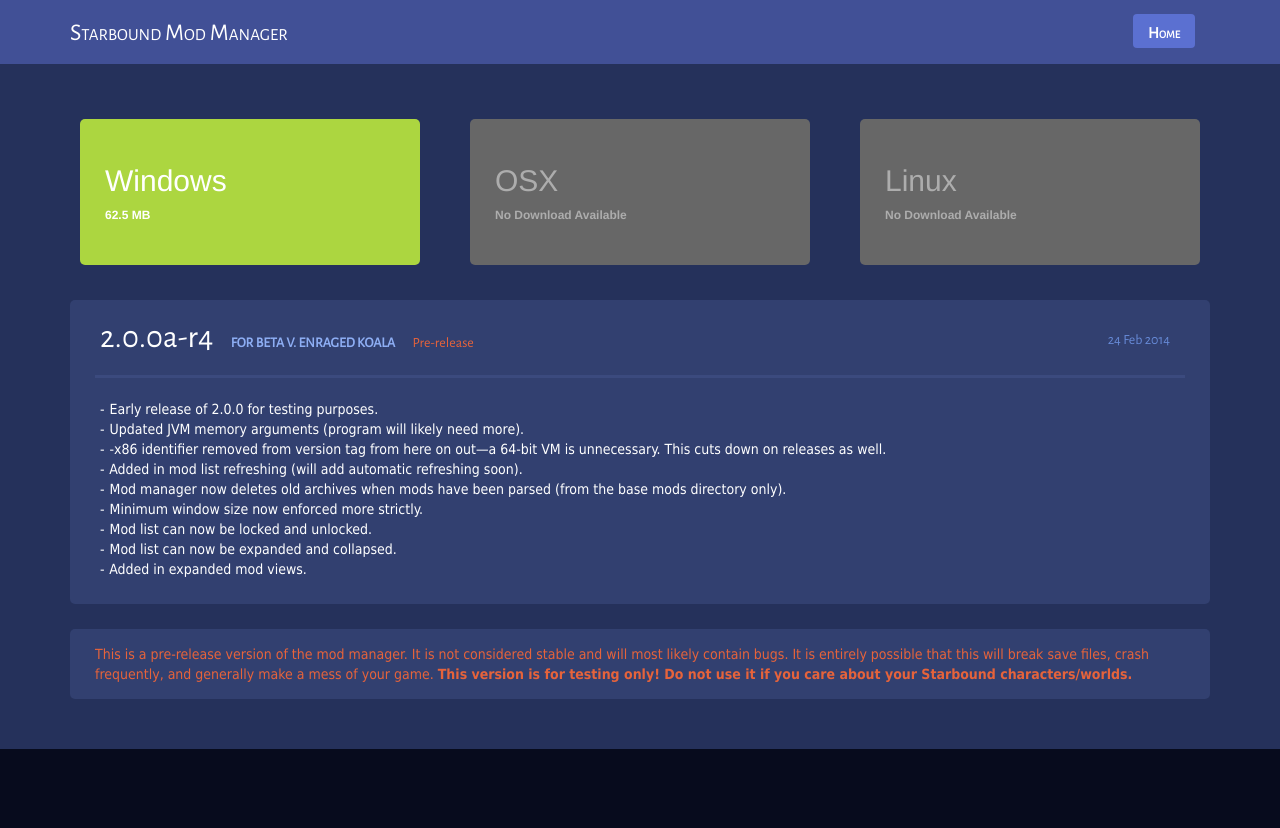
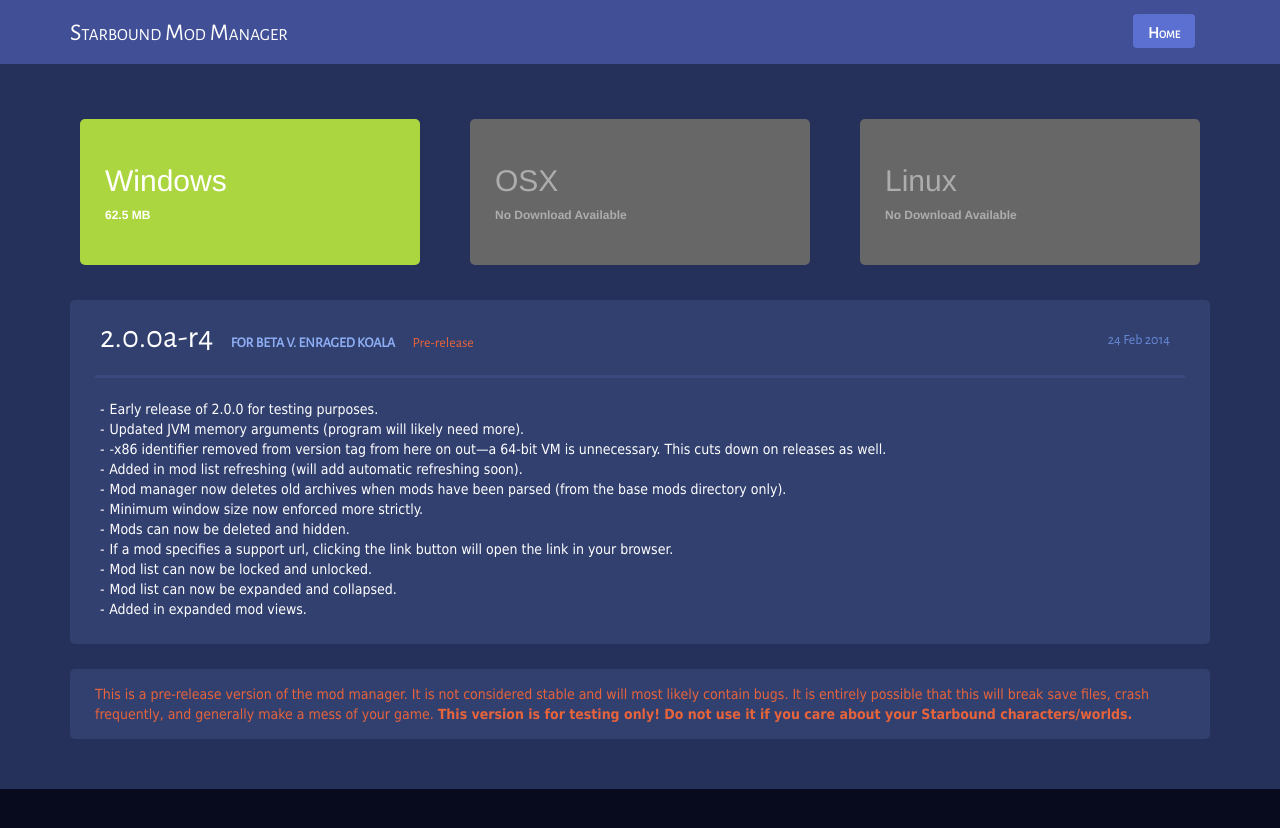
Before and after one commit to LunaTheArcticFox/Starbound-Mod-Manager, a Jekyll site: the page built from _posts/2014-02-24-2.0.0a-r4.markdown, in a window 1280 px wide. Shown: the top 828 px of the page. Built offline with Jekyll 4.4.1, drawn with Linux system fonts in a browser that asks for light colours; Markdown is read by kramdown in place of the engine named in the settings.

Commit message:
This is what happens when I upload new builds when tired. Forgot more (major) things.

```diff
--- a/_posts/2014-02-24-2.0.0a-r4.markdown
+++ b/_posts/2014-02-24-2.0.0a-r4.markdown
@@ -18,6 +18,8 @@
 	<li>Added in mod list refreshing (will add automatic refreshing soon).</li>
 	<li>Mod manager now deletes old archives when mods have been parsed (from the base mods directory only).</li>
 	<li>Minimum window size now enforced more strictly.</li>
+	<li>Mods can now be deleted and hidden.</li>
+	<li>If a mod specifies a support url, clicking the link button will open the link in your browser.</li>
 	<li>Mod list can now be locked and unlocked.</li>
 	<li>Mod list can now be expanded and collapsed.</li>
 	<li>Added in expanded mod views.</li>
```
